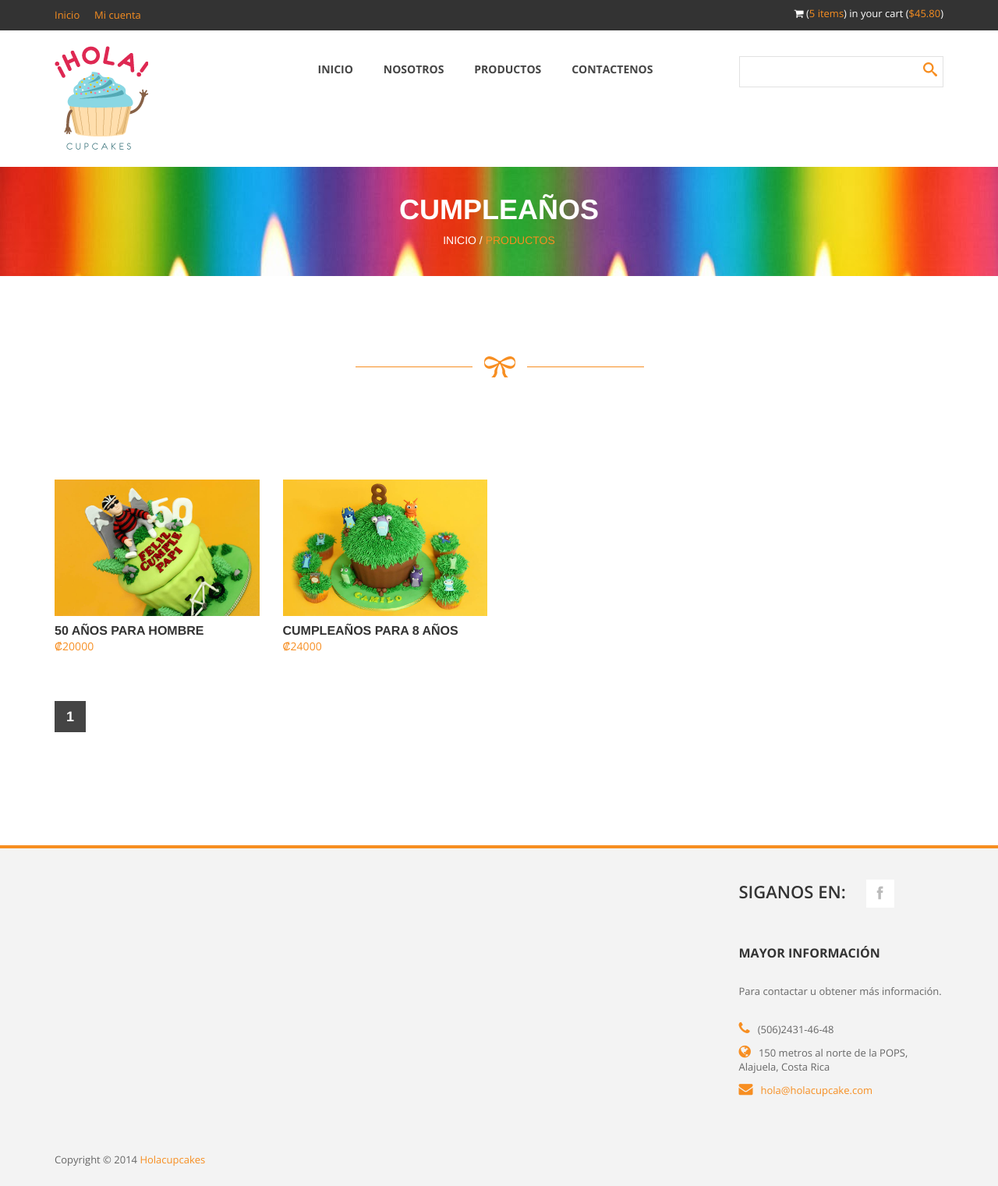
After one commit to osaeljm/hola, a PHP site: page /cumple.html in a window 1280 px wide. The commit adds this page. Shown: the whole page at 78% size. Run offline with PHP 8.4, Linux system fonts and the light colour scheme; some libraries are stand-ins or nearby versions.

Commit message:
agregue otro producto en fiestas

```diff
--- a/PROYECTO/css/templatemo_style.css
+++ b/PROYECTO/css/templatemo_style.css
@@ -144,7 +144,19 @@ p {
   height: 140px;
 }
 
+#heading2 {
+  background-image: url(../images/cumple5.jpg);
+  height: 140px;
+}
+
 #heading h2 {
+  font-size: 36px;
+  font-weight: 700;
+  color: #fff;
+  text-transform: uppercase;
+}
+
+#heading2 h2 {
   font-size: 36px;
   font-weight: 700;
   color: #fff;
@@ -156,7 +168,17 @@ p {
   text-transform: uppercase;
 }
 
+#heading2 span {
+  color: #fff;
+  text-transform: uppercase;
+}
+
 .heading-content {
+  text-align: center;
+  margin-top: 35px;
+}
+
+.heading-content2 {
   text-align: center;
   margin-top: 35px;
 }
--- /dev/null
+++ b/PROYECTO/cumple.html
@@ -0,0 +1,381 @@
+<!DOCTYPE html>
+<!--[if lt IE 7]>      <html class="no-js lt-ie9 lt-ie8 lt-ie7"> <![endif]-->
+<!--[if IE 7]>         <html class="no-js lt-ie9 lt-ie8"> <![endif]-->
+<!--[if IE 8]>         <html class="no-js lt-ie9"> <![endif]-->
+<!--[if gt IE 8]><!--> <html class="no-js"> <!--<![endif]-->
+
+<!-- templatemo 417 grill -->
+<!--
+Grill Template
+http://www.templatemo.com/preview/templatemo_417_grill
+-->
+    <head>
+        <meta charset="utf-8">
+        <title>Holacupcakes</title>
+        <meta name="description" content="">
+        <meta name="viewport" content="width=device-width">
+
+        <link href='http://fonts.googleapis.com/css?family=Open+Sans:300italic,400italic,600italic,700italic,800italic,400,300,600,700,800' rel='stylesheet' type='text/css'>
+
+        <link rel="stylesheet" href="css/bootstrap.css">
+        <link rel="stylesheet" href="css/font-awesome.css">
+        <link rel="stylesheet" href="css/templatemo_style.css">
+        <link rel="stylesheet" href="css/templatemo_misc.css">
+        <link rel="stylesheet" href="css/flexslider.css">
+        <link rel="stylesheet" href="css/testimonails-slider.css">
+
+        <link rel="shortcut icon" href="images/logoCupcake.png">
+
+        <script src="js/vendor/modernizr-2.6.1-respond-1.1.0.min.js"></script>
+    </head>
+    <body>
+        <!--[if lt IE 7]>
+            <p class="chromeframe">You are using an outdated browser. <a href="http://browsehappy.com/">Upgrade your browser today</a> or <a href="http://www.google.com/chromeframe/?redirect=true">install Google Chrome Frame</a> to better experience this site.</p>
+        <![endif]-->
+
+            <header>
+                <div id="top-header">
+                    <div class="container">
+                        <div class="row">
+                            <div class="col-md-6">
+                                <div class="home-account">
+                                    <a href="index.html">Inicio</a>
+                                    <a href="#">Mi cuenta</a>
+                                </div>
+                            </div>
+                            <div class="col-md-6">
+                                <div class="cart-info">
+                                    <i class="fa fa-shopping-cart"></i>
+                                    (<a href="#">5 items</a>) in your cart (<a href="#">$45.80</a>)
+                                </div>
+                            </div>
+                        </div>
+                    </div>
+                </div>
+                <div id="main-header">
+                    <div class="container">
+                        <div class="row">
+                            <div class="col-md-3">
+                                <div class="logo">
+                                    <a href="index.html"><img src="images/logoCupcake.png" title="Holacupcakes" alt="holacupcakes" ></a>
+                                </div>
+                            </div>
+                            <div class="col-md-6">
+                                <div class="main-menu">
+                                    <ul>
+                                        <li><a href="index.html">Inicio</a></li>
+                                        <li><a href="about-us.html">Nosotros</a></li>
+                                        <li><a href="products.html">Productos</a></li>
+                                        <li><a href="contact-us.html">Contactenos</a></li>
+                                    </ul>
+                                </div>
+                            </div>
+                            <div class="col-md-3">
+                                <div class="search-box">
+                                    <form name="search_form" method="get" class="search_form">
+                                        <input id="search" type="text" />
+                                        <input type="submit" id="search-button" />
+                                    </form>
+                                </div>
+                            </div>
+                        </div>
+                    </div>
+                </div>
+            </header>
+
+
+            <div id="heading2">
+                <div class="container">
+                    <div class="row">
+                        <div class="col-md-12">
+                            <div class="heading-content">
+                                <h2>Cumpleaños</h2>
+                                <span>Inicio / <a href="">Productos</a></span>
+                            </div>
+                        </div>
+                    </div>
+                </div>
+            </div>
+            <div id="products-post">
+                <div class="container">
+                    <div class="row">
+                        <div class="col-md-12">
+                            <div id="product-heading">
+                                <img src="images/under-heading.png" alt="" >
+                            </div>
+                        </div>
+                    </div>
+
+                    <div class="row" id="Container">
+                        <div class="col-md-3 col-sm-6 mix portfolio-item Pizza">
+                            <div class="portfolio-wrapper">
+                                <div class="portfolio-thumb">
+                                    <img src="images/cumple2.jpg" alt="" />
+                                    <div class="hover">
+                                        <div class="hover-iner">
+                                            <a class="fancybox" href="images/cumple2.jpg"><img src="images/open-icon.png" alt="" /></a>
+                                            <span>50 años para hombre</span>
+                                        </div>
+                                    </div>
+                                </div>
+                                <div class="label-text">
+                                    <h3><a href="single-cumple1.html">50 años para hombre</a></h3>
+                                    <span class="text-category">₡20000</span>
+                                </div>
+                            </div>
+                        </div>
+                        <div class="col-md-3 col-sm-6 mix portfolio-item ginger">
+                            <div class="portfolio-wrapper">
+                                <div class="portfolio-thumb">
+                                    <img src="images/cumple3.jpg" alt="" />
+                                    <div class="hover">
+                                        <div class="hover-iner">
+                                            <a class="fancybox" href="images/cumple3.jpg"><img src="images/open-icon.png" alt="" /></a>
+                                            <span>Cumpleaños para 8 años</span>
+                                        </div>
+                                    </div>
+                                </div>
+                                <div class="label-text">
+                                    <h3><a href="single-dulces.html">Cumpleaños para 8 años</a></h3>
+                                    <span class="text-category">₡24000</span>
+                                </div>
+                            </div>
+                        </div>
+                        <!--div class="col-md-3 col-sm-6 mix portfolio-item pizza">
+                            <div class="portfolio-wrapper">
+                                <div class="portfolio-thumb">
+                                    <img src="images/product3.jpg" alt="" />
+                                    <div class="hover">
+                                        <div class="hover-iner">
+                                            <a class="fancybox" href="images/product3_big.jpg"><img src="images/open-icon.png" alt="" /></a>
+                                            <span>Pizza</span>
+                                        </div>
+                                    </div>
+                                </div>
+                                <div class="label-text">
+                                    <h3><a href="single-post.html">Vege Green Salad</a></h3>
+                                    <span class="text-category">$12.00</span>
+                                </div>
+                            </div>
+                        </div>
+                        <div class="col-md-3 col-sm-6 mix portfolio-item pasta">
+                            <div class="portfolio-wrapper">
+                                <div class="portfolio-thumb">
+                                    <img src="images/product4.jpg" alt="" />
+                                    <div class="hover">
+                                        <div class="hover-iner">
+                                            <a class="fancybox" href="images/product4_big.jpg"><img src="images/open-icon.png" alt="" /></a>
+                                            <span>Pasta</span>
+                                        </div>
+                                    </div>
+                                </div>
+                                <div class="label-text">
+                                    <h3><a href="single-post.html">Herbal Hot Tea</a></h3>
+                                    <span class="text-category">$8.00</span>
+                                </div>
+                            </div>
+                        </div>
+                        <div class="col-md-3 col-sm-6 mix portfolio-item drink">
+                            <div class="portfolio-wrapper">
+                                <div class="portfolio-thumb">
+                                    <img src="images/product5.jpg" alt="" />
+                                    <div class="hover">
+                                        <div class="hover-iner">
+                                            <a class="fancybox" href="images/product5_big.jpg"><img src="images/open-icon.png" alt="" /></a>
+                                            <span>Drink</span>
+                                        </div>
+                                    </div>
+                                </div>
+                                <div class="label-text">
+                                    <h3><a href="single-post.html">Fruit Salad</a></h3>
+                                    <span class="text-category">$16.00</span>
+                                </div>
+                            </div>
+                        </div>
+                        <div class="col-md-3 col-sm-6 mix portfolio-item hamburger">
+                            <div class="portfolio-wrapper">
+                                <div class="portfolio-thumb">
+                                    <img src="images/product6.jpg" alt="" />
+                                    <div class="hover">
+                                        <div class="hover-iner">
+                                            <a class="fancybox" href="images/product6_big.jpg"><img src="images/open-icon.png" alt="" /></a>
+                                            <span>Hamburger</span>
+                                        </div>
+                                    </div>
+                                </div>
+                                <div class="label-text">
+                                    <h3><a href="single-post.html">Big Hamburger</a></h3>
+                                    <span class="text-category">$8.00</span>
+                                </div>
+                            </div>
+                        </div>
+                        <div class="col-md-3 col-sm-6 mix portfolio-item pizza">
+                            <div class="portfolio-wrapper">
+                                <div class="portfolio-thumb">
+                                    <img src="images/product7.jpg" alt="" />
+                                    <div class="hover">
+                                        <div class="hover-iner">
+                                            <a class="fancybox" href="images/product7_big.jpg"><img src="images/open-icon.png" alt="" /></a>
+                                            <span>Pizza</span>
+                                        </div>
+                                    </div>
+                                </div>
+                                <div class="label-text">
+                                    <h3><a href="single-post.html">Chocolate Cake</a></h3>
+                                    <span class="text-category">$14.00</span>
+                                </div>
+                            </div>
+                        </div>
+                        <div class="col-md-3 col-sm-6 mix portfolio-item pasta">
+                            <div class="portfolio-wrapper">
+                                <div class="portfolio-thumb">
+                                    <img src="images/product8.jpg" alt="" />
+                                    <div class="hover">
+                                        <div class="hover-iner">
+                                            <a class="fancybox" href="images/product8_big.jpg"><img src="images/open-icon.png" alt="" /></a>
+                                            <span>Pasta</span>
+                                        </div>
+                                    </div>
+                                </div>
+                                <div class="label-text">
+                                    <h3><a href="single-post.html">Pizza Taste</a></h3>
+                                    <span class="text-category">$15.00</span>
+                                </div>
+                            </div>
+                        </div>
+                        <div class="col-md-3 col-sm-6 mix portfolio-item hamburger">
+                            <div class="portfolio-wrapper">
+                                <div class="portfolio-thumb">
+                                    <img src="images/product3.jpg" alt="" />
+                                    <div class="hover">
+                                        <div class="hover-iner">
+                                            <a class="fancybox" href="images/product3_big.jpg"><img src="images/open-icon.png" alt="" /></a>
+                                            <span>Hamburger</span>
+                                        </div>
+                                    </div>
+                                </div>
+                                <div class="label-text">
+                                    <h3><a href="single-post.html">Hot Meat Grilled</a></h3>
+                                    <span class="text-category">$16.00</span>
+                                </div>
+                            </div>
+                        </div>
+                        <div class="col-md-3 col-sm-6 mix portfolio-item drink">
+                            <div class="portfolio-wrapper">
+                                <div class="portfolio-thumb">
+                                    <img src="images/product2.jpg" alt="" />
+                                    <div class="hover">
+                                        <div class="hover-iner">
+                                            <a class="fancybox" href="images/product2_big.jpg"><img src="images/open-icon.png" alt="" /></a>
+                                            <span>Drink</span>
+                                        </div>
+                                    </div>
+                                </div>
+                                <div class="label-text">
+                                    <h3><a href="single-post.html">New Ginger Taste</a></h3>
+                                    <span class="text-category">$18.00</span>
+                                </div>
+                            </div>
+                        </div>
+                        <div class="col-md-3 col-sm-6 mix portfolio-item ginger">
+                            <div class="portfolio-wrapper">
+                                <div class="portfolio-thumb">
+                                    <img src="images/product1.jpg" alt="" />
+                                    <div class="hover">
+                                        <div class="hover-iner">
+                                            <a class="fancybox" href="images/product1_big.jpg"><img src="images/open-icon.png" alt="" /></a>
+                                            <span>Ginger</span>
+                                        </div>
+                                    </div>
+                                </div>
+                                <div class="label-text">
+                                    <h3><a href="single-post.html">Hot Coffee</a></h3>
+                                    <span class="text-category">$16.00</span>
+                                </div>
+                            </div>
+                        </div>
+                        <!--div class="col-md-3 col-sm-6 mix portfolio-item pasta">
+                            <div class="portfolio-wrapper">
+                                <div class="portfolio-thumb">
+                                    <img src="images/product6.jpg" alt="" />
+                                    <div class="hover">
+                                        <div class="hover-iner">
+                                            <a class="fancybox" href="images/product6_big.jpg"><img src="images/open-icon.png" alt="" /></a>
+                                            <span>Pasta</span>
+                                        </div>
+                                    </div>
+                                </div>
+                                <div class="label-text">
+                                    <h3><a href="single-post.html">SUMMER FRUIT SALADE</a></h3>
+                                    <span class="text-category">$16.00</span>
+                                </div>
+                            </div>
+                        </div>-->
+                    </div>
+                    <div class="pagination">
+                        <div class="row">
+                            <div class="col-md-12">
+                                <ul>
+                                    <li><a href="">1</a></li>
+                                    <!--li><a href="#">2</a></li>
+                                    <li><a href="#">3</a></li>
+                                    <li><a href="#">>></a></li>-->
+                                </ul>
+                            </div>
+                        </div>
+                    </div>
+                </div>
+            </div>
+
+
+
+			<footer>
+                <div class="container">
+                    <div class="top-footer">
+                        <div class="row">
+                            <div class="col-md-9"></div>
+                            <div class="col-md-3">
+                                <div class="social-bottom">
+                                    <span>Siganos en:</span>
+                                    <ul>
+                                        <li><a href="https://www.facebook.com/Hola.Cupcakes" class="fa fa-facebook"></a></li>
+                                    </ul>
+                                </div>
+                            </div>
+                        </div>
+                    </div>
+                    <div class="main-footer">
+                        <div class="row">
+                            <div class="col-md-3">
+                                <div class="about"></div>
+                            </div>
+                            <div class="col-md-3"></div>
+                            <div class="col-md-3"></div>
+                            <div class="col-md-3">
+                                <div class="more-info">
+                                    <h4 class="footer-title">Mayor información</h4>
+                                    <p>Para contactar u obtener más información.</p>
+                                    <ul>
+                                        <li><i class="fa fa-phone"></i>(506)2431-46-48</li>
+                                        <li><i class="fa fa-globe"></i>150 metros al norte de la POPS, Alajuela, Costa Rica</li>
+                                        <li><i class="fa fa-envelope"></i><a>hola@holacupcake.com</a></li>
+                                    </ul>
+                                </div>
+                            </div>
+                        </div>
+                    </div>
+                    <div class="bottom-footer">
+                        <p>Copyright © 2014 <a href="#">Holacupcakes</a> <!-- Credit: www.templatemo.com --></p>
+                    </div>
+
+                </div>
+            </footer>
+
+
+        <script src="js/vendor/jquery-1.11.0.min.js"></script>
+        <script src="js/vendor/jquery.gmap3.min.js"></script>
+        <script src="js/plugins.js"></script>
+        <script src="js/main.js"></script>
+
+    </body>
+</html>
--- a/PROYECTO/index.html
+++ b/PROYECTO/index.html
@@ -186,7 +186,7 @@ http://www.templatemo.com/preview/templatemo_417_grill
                                 </div>
                                 <div class="blog-content">
                                     <div class="content-show">
-                                        <h4><a href="single-post.html">Cumpleaños</a></h4>
+                                        <h4><a href="cumple.html">Cumpleaños</a></h4>
                                         <span>23 Sep 2014</span>
                                     </div>
                                     <div class="content-hide">
```
Also changed, not shown: PROYECTO/single-cumple1.html (added, +197 -0 lines), PROYECTO/images/cumple5.jpeg (added), PROYECTO/images/cumple5.jpg (added).
